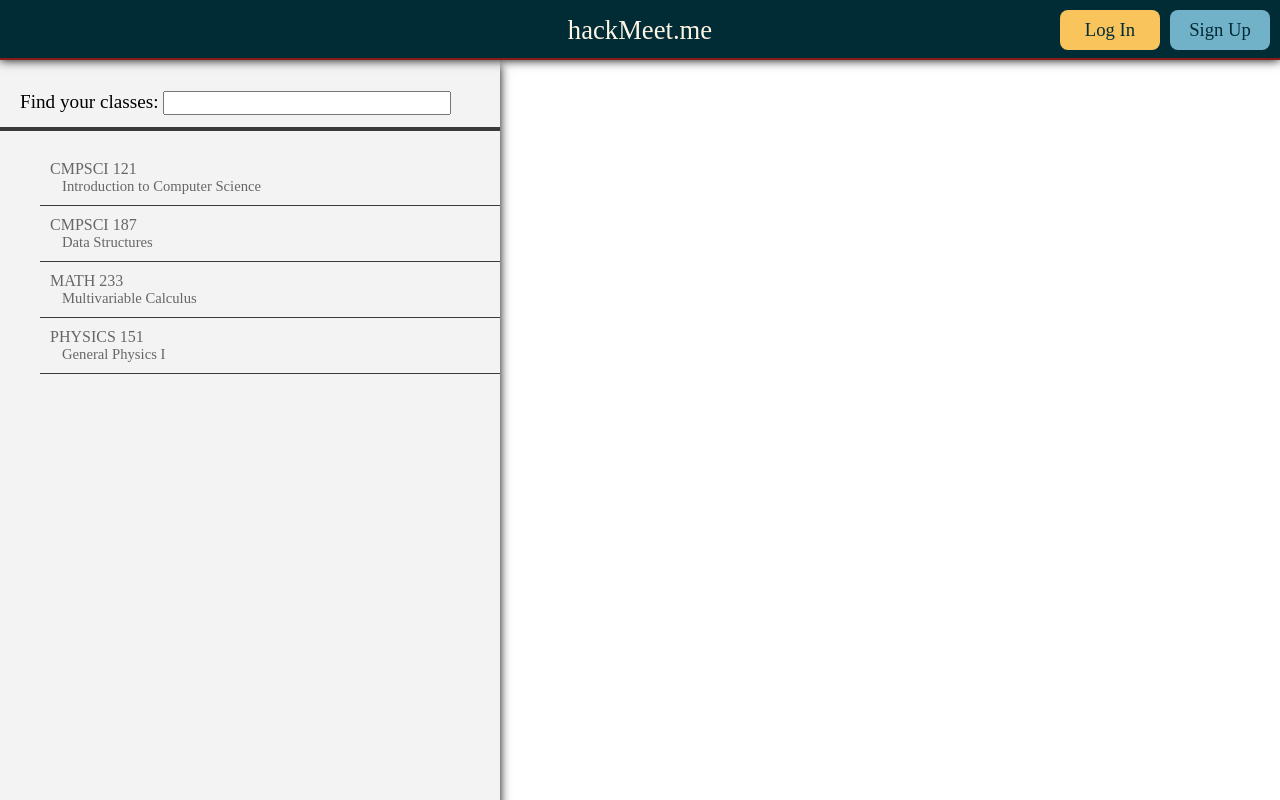
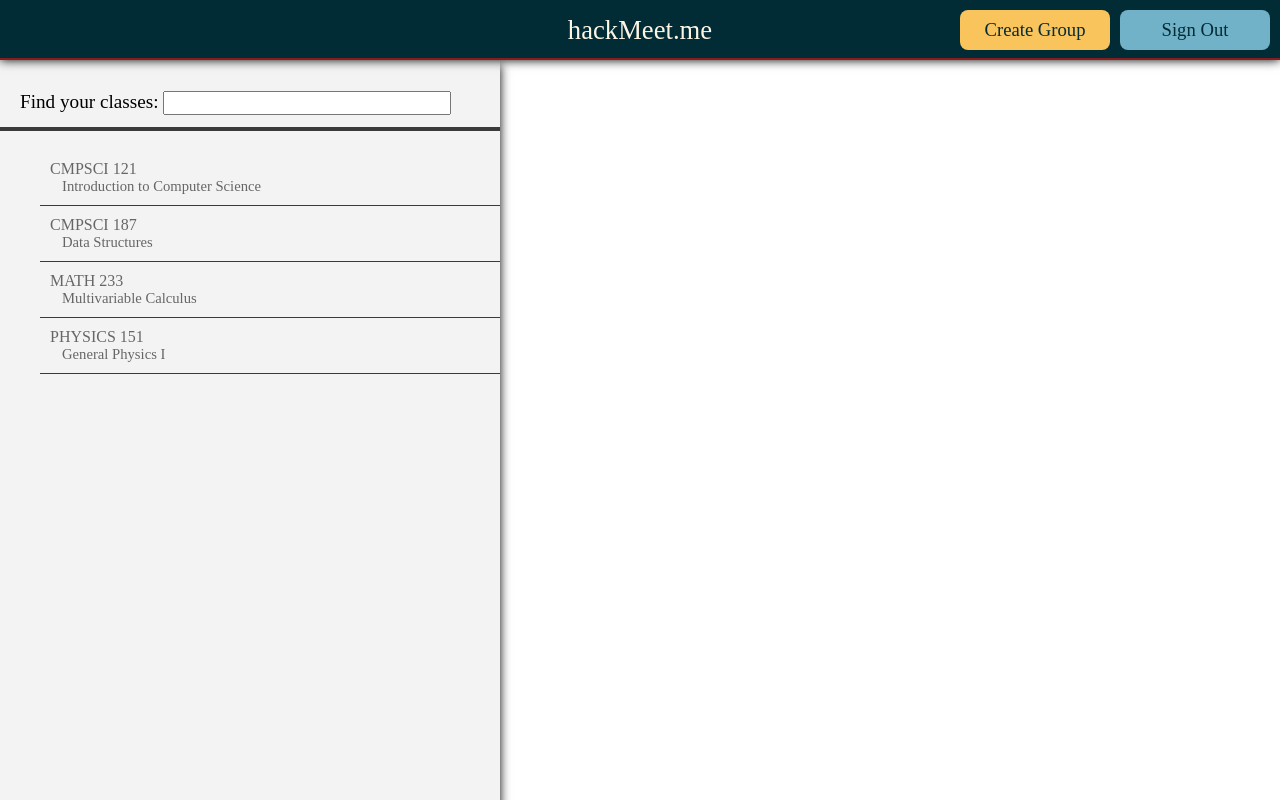
Before and after one commit to bennyty/HackUmass-Meetup, a Flask app: page /main in a window 1280 px wide. Run offline with Flask 2, Linux system fonts and the light colour scheme; some libraries are stand-ins or nearby versions.

Commit message:
new buttons

```diff
--- a/static/css/main.css
+++ b/static/css/main.css
@@ -119,7 +119,7 @@ h3 {
 	line-height: 40px;
 	bottom: 50px;
 	margin-right: 10px;
-	width: 70px;
+	width: 120px;
 	color: #012b35;
 }
 
@@ -138,7 +138,7 @@ h3 {
 	line-height: 40px;
 	bottom: 50px;
 	margin-right: 10px;
-	width: 70px;
+	width: 120px;
 	color: #012b35;
 }
 
--- a/templates/main.html
+++ b/templates/main.html
@@ -65,8 +65,8 @@
 
     <div id="headerBar">
         <div id="pageTitle">hackMeet.me</div>
-        <a id="signIn">Sign Up</a>
-        <a id="logIn">Log In</a>
+        <a id="signIn">Sign Out</a>
+        <a id="logIn">Create Group</a>
     </div>
 </body>
 </html>
```
